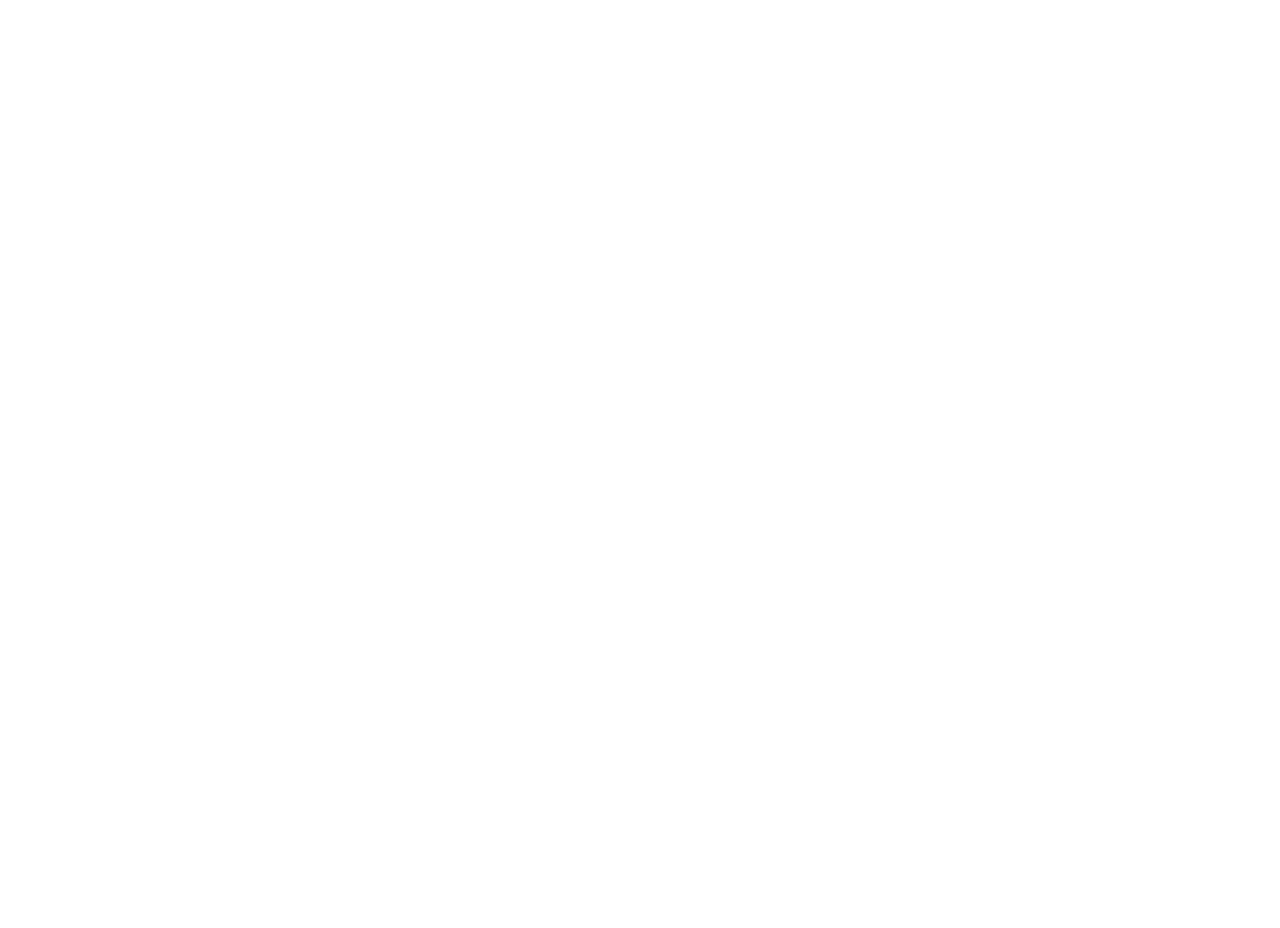
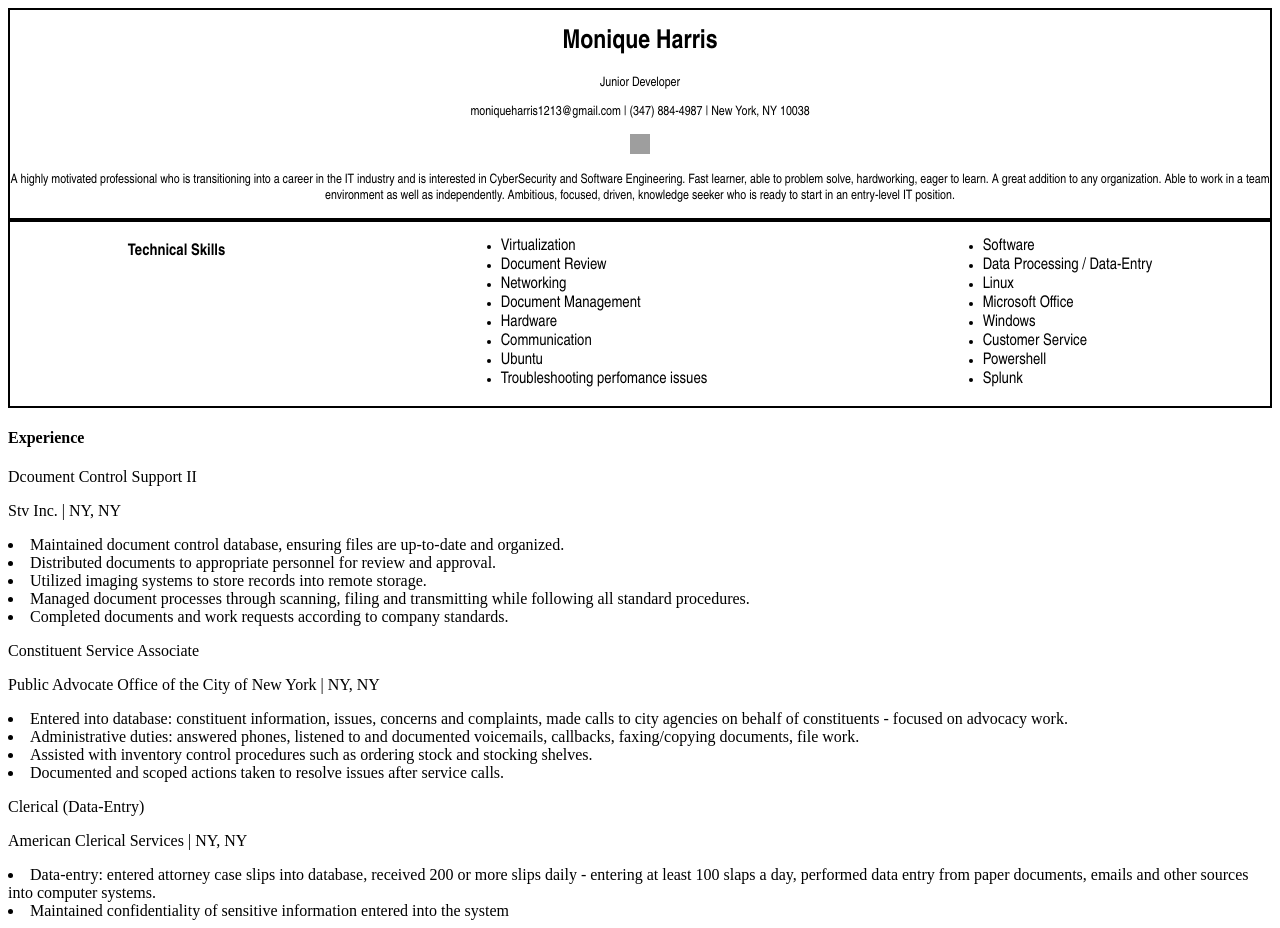
Before and after one commit to HMonique/MoniqueHarrisResume, a plain HTML site: page index.html in a window 1280 px wide. Before the commit the page ends 800 px from the top, so only its background shows below. Drawn offline with Linux system fonts and the light colour scheme; grey boxes are pictures that could not be loaded.

Commit message:
monique_harris resue

```diff
--- a/index.html
+++ b/index.html
@@ -1,11 +1,106 @@
 <!DOCTYPE html>
 <html lang="en">
-<head>
-    <meta charset="UTF-8">
-    <meta name="viewport" content="width=device-width, initial-scale=1.0">
-    <title>Monique Harris Resume</title>
-</head>
-<body>
+  <head>
+    <meta charset="UTF-8" />
+    <meta name="viewport" content="width=device-width, initial-scale=1.0" />
+    <link rel="stylesheet" href="style.css" />
+    <title>Resume</title>
+  </head>
+  <body>
+    <div class="main-container">
+      <div class="monique">
+        <h1>Monique Harris</h1>
+        <p>Junior Developer</p>
+        <p>moniqueharris1213@gmail.com | (347) 884-4987 | New York, NY 10038</p>
+        <a href="https://www.linkedin.com/in/moniquelharris"
+          ><img
+            width="20px"
+            height="20px"
+            src="https://upload.wikimedia.org/wikipedia/commons/thumb/8/81/LinkedIn_icon.svg/1024px-LinkedIn_icon.svg.png"
+        /></a>
+        <p>
+          A highly motivated professional who is transitioning into a career in
+          the IT industry and is interested in CyberSecurity and Software
+          Engineering. Fast learner, able to problem solve, hardworking, eager
+          to learn. A great addition to any organization. Able to work in a team
+          environment as well as independently. Ambitious, focused, driven,
+          knowledge seeker who is ready to start in an entry-level IT position.
+        </p>
+      </div>
+      <div class="technical-skills">
+        <h4>Technical Skills</h4>
+        <ul>
+          <li>Virtualization</li>
+          <li>Document Review</li>
+          <li>Networking</li>
+          <li>Document Management</li>
+          <li>Hardware</li>
+          <li>Communication</li>
+          <li>Ubuntu</li>
+          <li>Troubleshooting perfomance issues</li>
+        </ul>
+        <ul>
+          <li>Software</li>
+          <li>Data Processing / Data-Entry</li>
+          <li>Linux</li>
+          <li>Microsoft Office</li>
+          <li>Windows</li>
+          <li>Customer Service</li>
+          <li>Powershell</li>
+          <li>Splunk</li>
+        </ul>
+      </div>
+      <div class="experience">
+        <h4>Experience</h4>
+        <p>Dcoument Control Support II</p>
+        <p>Stv Inc. | NY, NY</p>
+        <li>
+          Maintained document control database, ensuring files are up-to-date
+          and organized.
+        </li>
+        <li>
+          Distributed documents to appropriate personnel for review and
+          approval.
+        </li>
+        <li>Utilized imaging systems to store records into remote storage.</li>
+        <li>
+          Managed document processes through scanning, filing and transmitting
+          while following all standard procedures.
+        </li>
+        <li>
+          Completed documents and work requests according to company standards.
+        </li>
 
-</body>
+        <p>Constituent Service Associate</p>
+        <p>Public Advocate Office of the City of New York | NY, NY</p>
+        <li>
+          Entered into database: constituent information, issues, concerns and
+          complaints, made calls to city agencies on behalf of constituents -
+          focused on advocacy work.
+        </li>
+        <li>
+          Administrative duties: answered phones, listened to and documented
+          voicemails, callbacks, faxing/copying documents, file work.
+        </li>
+        <li>
+          Assisted with inventory control procedures such as ordering stock and
+          stocking shelves.
+        </li>
+        <li>
+          Documented and scoped actions taken to resolve issues after service
+          calls.
+        </li>
+
+        <p>Clerical (Data-Entry)</p>
+        <p>American Clerical Services | NY, NY</p>
+        <li>
+          Data-entry: entered attorney case slips into database, received 200 or
+          more slips daily - entering at least 100 slaps a day, performed data
+          entry from paper documents, emails and other sources into computer
+          systems.
+        </li>
+        <li>Maintained confidentiality of sensitive information entered into the system</li>
+      </div>
+    </div>
+  </body>
 </html>
--- a/style.css
+++ b/style.css
@@ -0,0 +1,19 @@
+.main-container{
+    display: flex;
+    flex-direction: column;
+    }
+
+.monique{
+    text-align: center;
+    border: 2px solid black;
+    font-family: Arial Narrow;
+    font-size: small;
+    }
+
+.technical-skills{
+    display: flex;
+    justify-content: space-around;
+    font-family: Arial Narrow;
+    font-size: medium;
+    border: 2px solid black;
+    }
```
